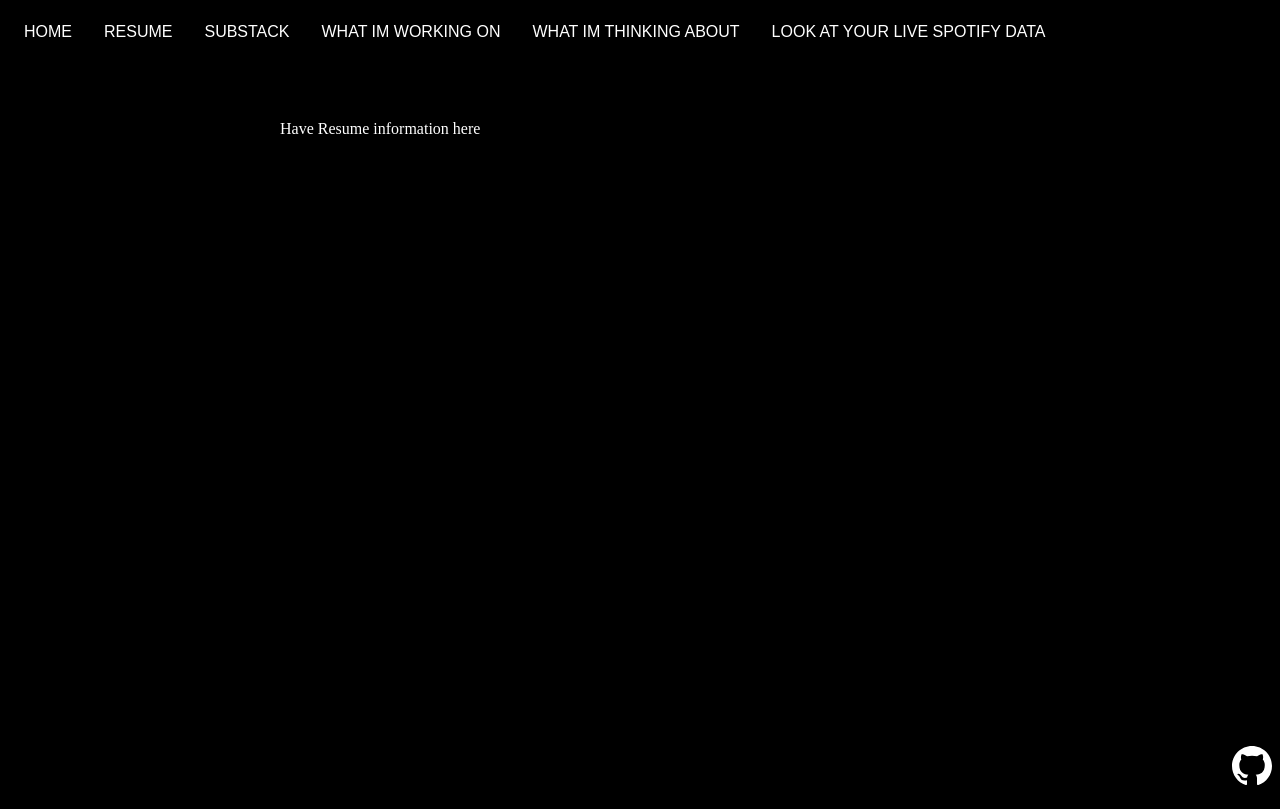
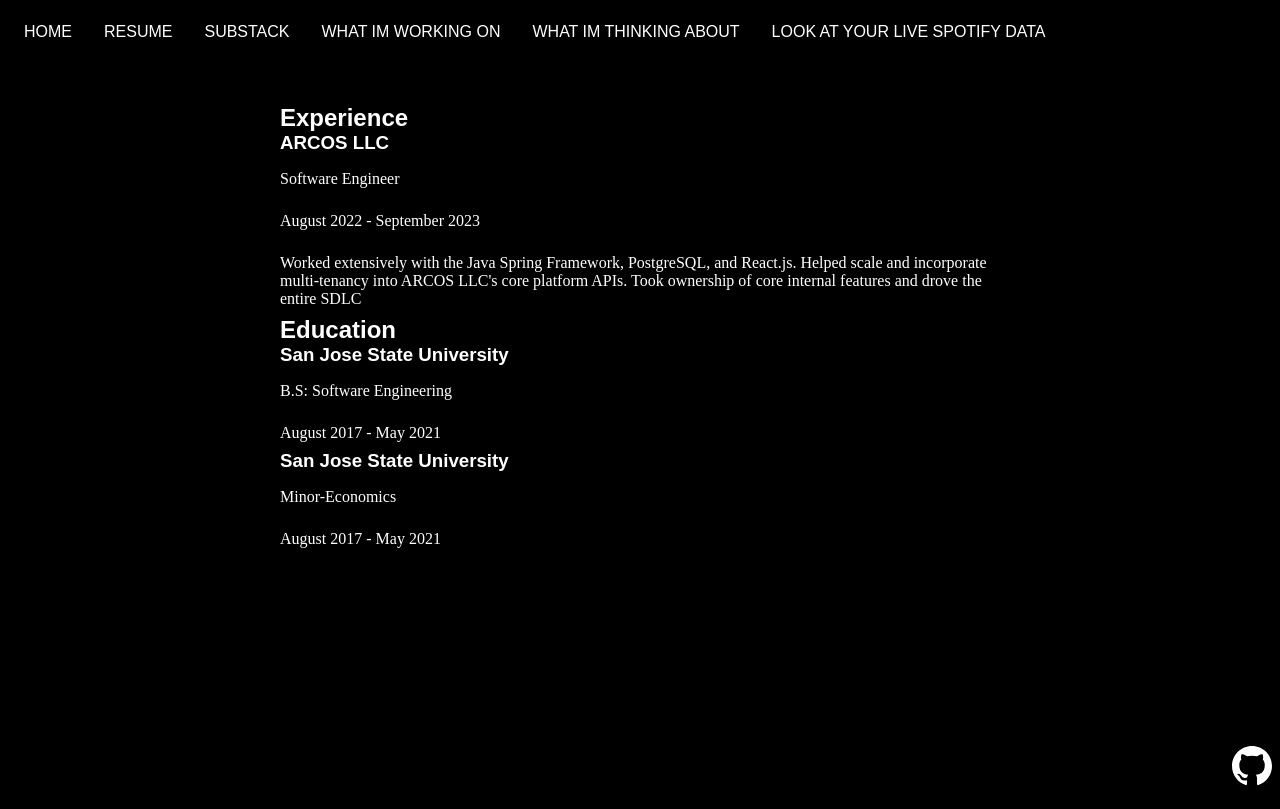
Before and after one commit to sachinio99/Portfolio_Website, a Next.js app: page /resume in a window 1280 px wide. Built offline with nearby package versions, Linux system fonts and the light colour scheme.

Commit message:
adding resume page

```diff
--- a/package.json
+++ b/package.json
@@ -3,10 +3,12 @@
     "@chakra-ui/react": "^2.8.2",
     "@emotion/react": "^11.11.3",
     "@emotion/styled": "^11.11.0",
+    "@pdftron/webviewer": "^10.7.3",
     "@types/react": "^18.2.21",
     "@types/react-dom": "^18.2.7",
     "framer-motion": "^10.18.0",
     "next": "^13.4.19",
+    "pdfjs-dist": "^4.0.379",
     "react": "^18.2.0",
     "react-dom": "^18.2.0",
     "react-pdf": "^7.7.1",
@@ -18,7 +20,9 @@
     "dev": "next dev",
     "build": "next build",
     "start": "next start",
-    "lint": "next lint"
+    "lint": "next lint",
+    "postinstall": "npm run download-webviewer",
+    "download-webviewer": "npx @pdftron/webviewer-downloader"
   },
   "devDependencies": {
     "@types/node": "20.5.9",
--- a/pages/resume.tsx
+++ b/pages/resume.tsx
@@ -1,7 +1,77 @@
 
-import Document from "react-pdf";
+interface Experience {
+  companyName: string;
+  role: string;
+  startDate: string;
+  endDate: string;
+  responsibilities: string;
+}
+
+interface Education {
+  institutionName: string;
+  degree: string;
+  startDate: string;
+  endDate: string;
+}
+
+interface ResumeData {
+  experience: Experience[];
+  education: Education[];
+}
+
+const resumeData: ResumeData = {
+  experience: [
+    {
+      companyName: "ARCOS LLC",
+      role: "Software Engineer",
+      startDate: "August 2022",
+      endDate: "September 2023",
+      responsibilities: " Worked extensively with the Java Spring Framework, PostgreSQL, and React.js. Helped scale and incorporate multi-tenancy into ARCOS LLC's core platform APIs. Took ownership of core internal features and drove the entire SDLC"
+    }
+    // Add more experiences as needed
+  ],
+  education: [
+    {
+      institutionName: "San Jose State University",
+      degree: "B.S: Software Engineering",
+      startDate: "August 2017",
+      endDate: "May 2021",
+    },
+    {
+      institutionName: "San Jose State University",
+      degree: "Minor-Economics",
+      startDate: "August 2017",
+      endDate: "May 2021",
+    }
+    // Add more education as needed
+  ]
+};
+
+
 export const Resume = () => {
-    return <p>Have Resume information here</p>;
-  };
+  return(<div>
+    <h2>Experience</h2>
+    {resumeData.experience.map((exp, index) => (
+      <div key={index}>
+        <h3>{exp.companyName}</h3>
+        <p>{exp.role}</p>
+        <p>{exp.startDate} - {exp.endDate}</p>
+        <p>{exp.responsibilities}</p>
+      </div>
+    ))}
 
-  export default Resume;
+    <h2>Education</h2>
+    {resumeData.education.map((edu, index) => (
+      <div key={index}>
+        <h3>{edu.institutionName}</h3>
+        <p>{edu.degree}</p>
+        <p>{edu.startDate} - {edu.endDate}</p>
+      </div>
+    ))}
+
+
+    {/* Add other sections as needed */}
+  </div>)
+};
+
+export default Resume;
```
Also changed, not shown: 2 other files (tests, documents, lock files or other folders).
